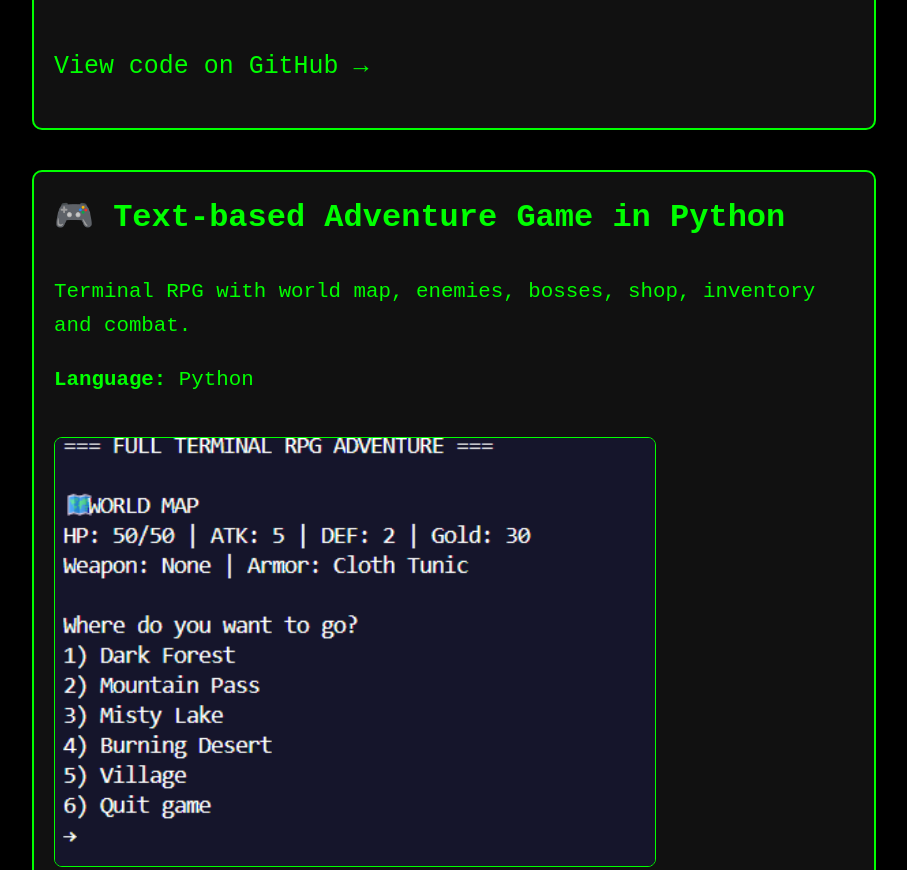
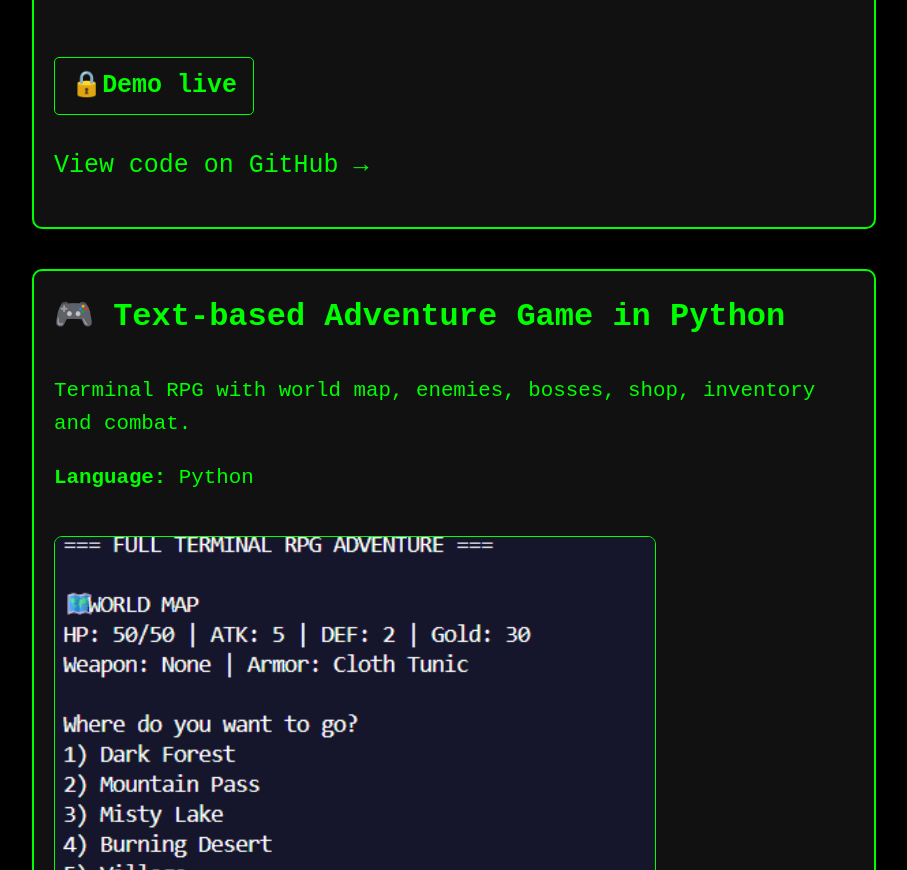
Before and after one commit to Terminalkid09/My-portfolio, a plain HTML site: page index.html in a window 1280 px wide. Shown: the part 7115-7985 px from the top of the page, without its empty margins (186-1093 px from the left). Drawn offline with Linux system fonts and the light colour scheme.

Commit message:
New version of README, CSS and index

```diff
--- a/index.html
+++ b/index.html
@@ -71,7 +71,9 @@
         <p><strong>Technologies:</strong> HTML, CSS, JavaScript</p>
         <img src="Projects/private-diary/set-password.png" alt="Private Diary gallery" class="project-image">
         <img src="Projects/private-diary/notes.png" alt="Private Diary notes" class="project-image">
+        <p><a href="https://terminalkid09-portfolio.netlify.app/Projects/private-diary/index.html" target="_blank" class="demo-link">🔒Demo live</a></p>
         <p><a href="https://github.com/Terminalkid09/My-portfolio/tree/main/Projects/private-diary" target="_blank">View code on GitHub →</a></p>
+
     </div>
 
     <!-- Card Adventure Game -->
@@ -82,6 +84,7 @@
         <img src="Projects/adventure-game-py/menu.png" alt="Adventure game" class="project-image">
         <img src="Projects/adventure-game-py/village.png" alt="Adventure game village" class="project-image">
         <img src="Projects/adventure-game-py/fight.png" alt="Adventure game combat" class="project-image">
+        <p><a href="https://terminalkid09-portfolio.netlify.app/projects/terminal-rpg-live/" target="_blank" class="demo-link">🎮Demo live</a></p>
         <p><a href="https://github.com/Terminalkid09/My-portfolio/tree/main/Projects/adventure-game-py" target="_blank">View code on GitHub →</a></p>
     </div>
 
--- a/style.css
+++ b/style.css
@@ -101,3 +101,19 @@ footer {
     border-radius: 10px;
     margin:40px auto;
 }
+
+.demo-link {
+    font-weight: bold;
+    color: #00ff00;
+    font-size: 1.1em;
+    border: 1px solid #00ff00;
+    padding: 8px 16px;
+    border-radius: 5px;
+    display: inline-block;
+    margin: 10px 0;
+}
+
+.demo-link:hover {
+    background-color: #00ff0020;
+    box-shadow: 0 0 10px #00ff00;
+}
```
Also changed, not shown: README.md.
